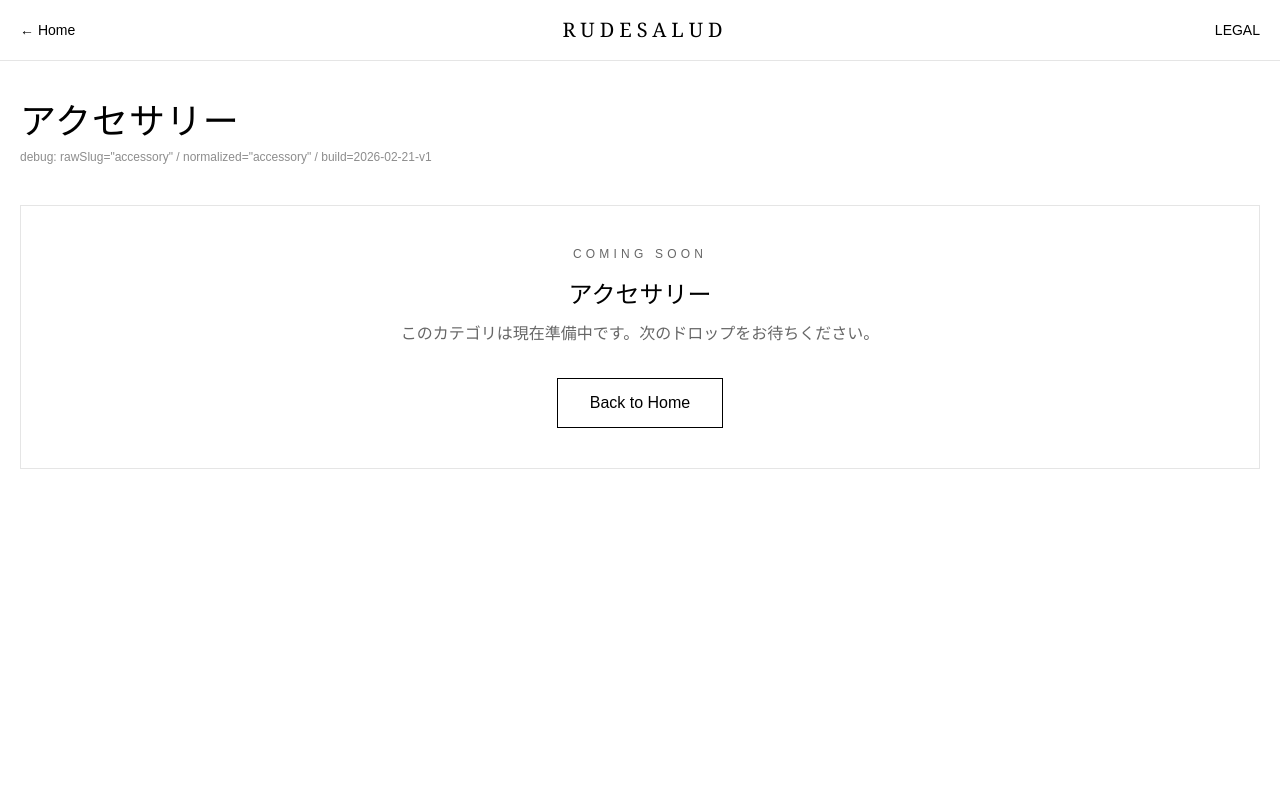
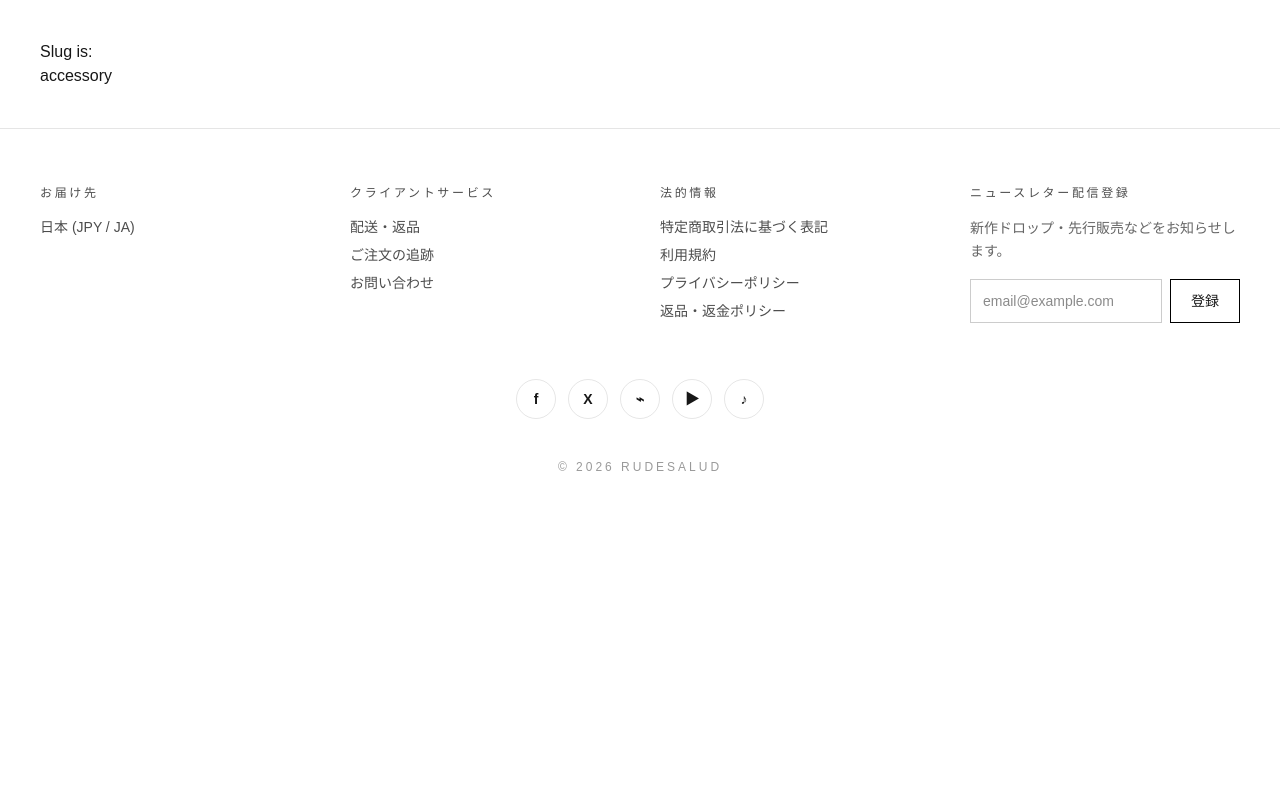
Before and after one commit to ikeita1114-blip/rudesalud-site, a Next.js app: page /category/accessory in a window 1280 px wide. Shown: the top 800 px of the page. Built offline with nearby package versions, Linux system fonts and the light colour scheme.

Commit message:
fix category page

```diff
--- a/app/category/[slug]/page.tsx
+++ b/app/category/[slug]/page.tsx
@@ -1,175 +1,12 @@
-// app/category/[slug]/page.tsx
-"use client";
-
-import Image from "next/image";
-import Link from "next/link";
-import { useMemo, useState } from "react";
-
-const BRAND = "RUDESALUD";
-
-// ★ build反映確認用（画面に表示される）
-// デプロイが反映されていないと、この値が更新されないのでチェックしやすい
-const BUILD_ID = "2026-02-21-v1";
-
-type Props = { params: { slug: string } };
-
-type Product = {
-  id: string;
-  name: string;
-  price: string;
-  images: { front: string; back: string };
-  description?: string;
-};
-
-// ★ Tシャツ商品を増やしたい場合はここに追加していく
-const tshirtProducts: Product[] = [
-  {
-    id: "checker-heart-tee",
-    name: "Checker Heart Tee",
-    price: "¥12,800",
-    images: {
-      front: "/products/tshirt/checker-heart/front.jpg",
-      back: "/products/tshirt/checker-heart/back.jpg",
-    },
-    description: "RUDE BUT BEAUTIFUL.",
-  },
-  // 例：追加したいとき
-  // {
-  //   id: "another-tee",
-  //   name: "Another Tee",
-  //   price: "¥13,800",
-  //   images: {
-  //     front: "/products/tshirt/another/front.jpg",
-  //     back: "/products/tshirt/another/back.jpg",
-  //   },
-  // },
-];
-
-function ProductCard({ p }: { p: Product }) {
-  const [side, setSide] = useState<"front" | "back">("front");
-
-  const currentSrc = side === "front" ? p.images.front : p.images.back;
-
+export default function CategoryPage({
+  params,
+}: {
+  params: { slug: string };
+}) {
   return (
-    <div className="border border-black/10 p-5">
-      {/* 画像（1つの場所で切り替え） */}
-      <div className="relative aspect-[3/4] bg-black/5 overflow-hidden">
-        <Image
-          src={currentSrc}
-          alt={`${p.name} ${side}`}
-          fill
-          className="object-contain"
-          sizes="(max-width: 768px) 90vw, 320px"
-          priority={false}
-        />
-      </div>
-
-      {/* 切り替えボタン */}
-      <div className="mt-3 flex gap-2">
-        <button
-          type="button"
-          onClick={() => setSide("front")}
-          className={`flex-1 border px-4 py-2 text-sm transition ${
-            side === "front"
-              ? "bg-black text-white border-black"
-              : "border-black/30 hover:border-black"
-          }`}
-        >
-          FRONT
-        </button>
-        <button
-          type="button"
-          onClick={() => setSide("back")}
-          className={`flex-1 border px-4 py-2 text-sm transition ${
-            side === "back"
-              ? "bg-black text-white border-black"
-              : "border-black/30 hover:border-black"
-          }`}
-        >
-          BACK
-        </button>
-      </div>
-
-      {/* 情報 */}
-      <div className="mt-5">
-        <div className="text-lg font-serif">{p.name}</div>
-        <div className="mt-1 text-black/70">{p.price}</div>
-
-        {p.description ? (
-          <p className="mt-3 text-sm text-black/60 leading-relaxed">{p.description}</p>
-        ) : null}
-
-        <button
-          className="mt-5 w-full border border-black px-6 py-3 hover:bg-black hover:text-white transition"
-          disabled
-        >
-          COMING SOON (SHOP)
-        </button>
-      </div>
+    <div style={{ padding: 40 }}>
+      <h1>Slug is:</h1>
+      <h2>{params.slug}</h2>
     </div>
   );
 }
-
-export default function CategoryPage({ params }: Props) {
-  // slug 正規化（空白・大文字対策）
-  const rawSlug = params.slug ?? "";
-  const slug = useMemo(() => rawSlug.toLowerCase().trim(), [rawSlug]);
-
-  const titleMap: Record<string, string> = {
-    bag: "バッグ",
-    tshirt: "Tシャツ",
-    jacket: "ジャケット",
-    accessory: "アクセサリー",
-  };
-
-  const title = titleMap[slug] ?? "Category";
-  const isTshirt = slug === "tshirt";
-
-  return (
-    <main className="min-h-screen bg-white text-black">
-      <header className="sticky top-0 z-20 bg-white/95 backdrop-blur border-b border-black/10">
-        <div className="mx-auto max-w-7xl px-5 py-4 flex items-center justify-between">
-          <Link href="/" className="text-sm hover:underline">
-            ← Home
-          </Link>
-          <div className="text-xl font-serif tracking-[0.25em]">{BRAND}</div>
-          <Link href="/legal" className="text-sm hover:underline">
-            LEGAL
-          </Link>
-        </div>
-      </header>
-
-      <section className="mx-auto max-w-7xl px-5 py-10">
-        <h1 className="text-3xl md:text-4xl font-serif tracking-wide">{title}</h1>
-
-        {/* ★ 反映確認用（本番で消したければこのブロックをコメントアウト） */}
-        <p className="mt-2 text-xs text-black/45">
-          debug: rawSlug={JSON.stringify(rawSlug)} / normalized={JSON.stringify(slug)} / build={BUILD_ID}
-        </p>
-
-        {isTshirt ? (
-          <div className="mt-10 grid gap-10 sm:grid-cols-2 lg:grid-cols-3">
-            {tshirtProducts.map((p) => (
-              <ProductCard key={p.id} p={p} />
-            ))}
-          </div>
-        ) : (
-          <div className="mt-10 border border-black/10 p-10 text-center">
-            <div className="text-xs tracking-[0.35em] text-black/60">COMING SOON</div>
-            <div className="mt-4 text-2xl font-serif">{title}</div>
-            <p className="mt-3 text-black/60">
-              このカテゴリは現在準備中です。次のドロップをお待ちください。
-            </p>
-
-            <Link
-              href="/"
-              className="mt-8 inline-flex border border-black px-8 py-3 hover:bg-black hover:text-white transition"
-            >
-              Back to Home
-            </Link>
-          </div>
-        )}
-      </section>
-    </main>
-  );
-}
```
